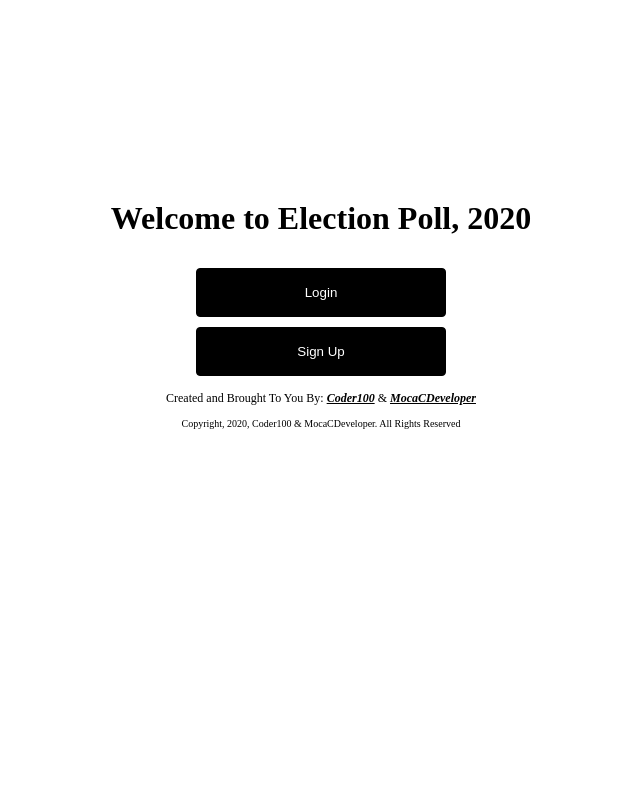
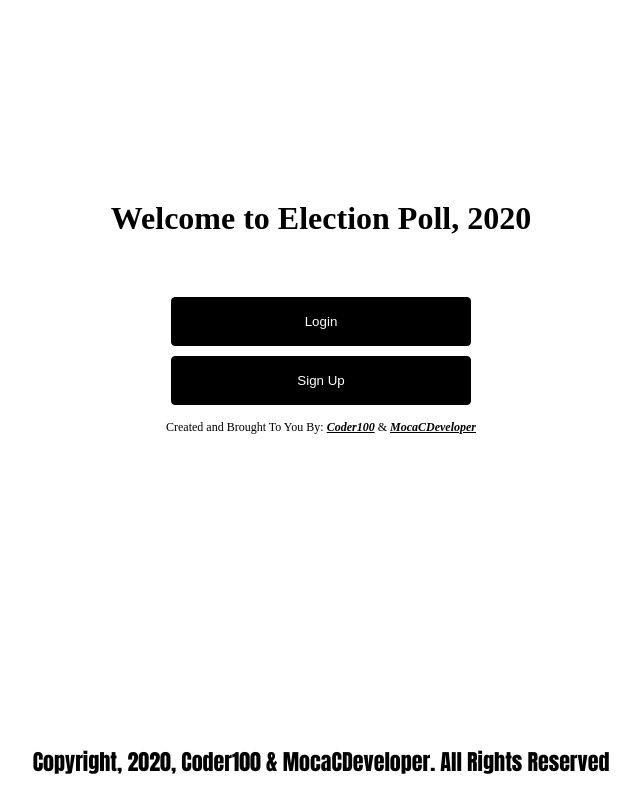
Before and after one commit to ARACADERISE/Election-Poll, a Flask app: page / in a window 1280 px wide. Shown: the whole page, without its empty margins (319-959 px from the left). Run offline with Flask 2, Linux system fonts and the light colour scheme; some libraries are stand-ins or nearby versions.

Commit message:
Touching the code up a bit

```diff
--- a/main.py
+++ b/main.py
@@ -48,7 +48,7 @@ def _home_():
                     all_.append(i)
 
                 if username_login in all_ and information[username_login] == password_login:
-                    return render_template('homepage.html', TITLE = "Election Poll App, 2020", INFORMATION = f"Yes, the one poll election app!")
+                    return render_template('homepage.html', TITLE = "Election Poll App, 2020", INFORMATION = f"Welcome to the Election Poll App, 2020. We are glad to see you, {username_login}")
                 else:
                     #username_login = None
                     if username_login in all_:
@@ -74,7 +74,7 @@ def _home_():
                     ))
                     file.close()
 
-                return render_template('homepage.html', TITLE = "Election Poll App, 2020", INFORMATION = f"Yes, the one poll election app!")
+                return render_template('homepage.html', TITLE = "Election Poll App, 2020", INFORMATION = f"Welcome to the Election Poll App, 2020. We are glad to see you, {username_signup}")
             if os.path.isfile('user_info.json'):
                 information = json.loads(open('user_info.json','r').read())
 
@@ -92,7 +92,7 @@ def _home_():
                     ))
                     file.close()
 
-                return render_template('homepage.html', TITLE = "Election Poll App, 2020", INFORMATION = f"Yes, the one poll election app!")
+                return render_template('homepage.html', TITLE = "Election Poll App, 2020", INFORMATION = f"Welcome to the Election Poll App, 2020. We are glad to see you, {username_signup}")
     except:pass
 
     return render_template('error.html', information = "An error has occured.")
--- a/static/temp.css
+++ b/static/temp.css
@@ -14,7 +14,7 @@
     transition: background .4s ease-out;
     border-radius: 4px;
     margin-top: 10px;
-    width: 250px;
+    width: 300px;
 }
 
 .first_button:hover {
@@ -33,7 +33,7 @@
     transition: background .4s ease-out;
     border-radius: 4px;
     margin-top: 10px;
-    width: 250px;
+    width: 300px;
 }
 ._button:hover {
     background-color: yellowgreen;
@@ -42,3 +42,16 @@
     transition: background .4s ease-out;
     cursor: pointer;
 }
+.bottom {
+    position: fixed;
+    left: 0;
+    bottom: 0;
+    width: 100%;
+    background-color: white;
+    color: black;
+    text-align: center;
+    font-family: 'Anton', sans-serif;
+}
+[move_down] {
+    margin-top: 50px;
+}
--- a/templates/temp.html
+++ b/templates/temp.html
@@ -5,6 +5,7 @@
         <link href="https://fonts.googleapis.com/css2?family=Cousine:wght@400;700&display=swap" rel="stylesheet">
         <link rel="stylesheet" href="https://cdnjs.cloudflare.com/ajax/libs/font-awesome/5.14.0/css/all.min.css">
         <link rel="stylesheet" href="{{ url_for('static', filename='temp.css') }}">
+        <link href="https://fonts.googleapis.com/css2?family=Anton&display=swap" rel="stylesheet">
         {% block head %}{% endblock %}
     </head>
     <body>
@@ -13,16 +14,20 @@
         <div class="center">
             <h1>{{ WELCOME_MSG }}</h1>
 
-            <!-- I am having trouble with the color transition on the button :/ -->
+            <div move_down>
                 <form action="{{ url_for('_login_page_') }}" method="POST">
                     <button class="first_button" type="submit">Login</button>
                 </form>
                 <form action="{{ url_for('_signup_page_') }}" method="POST">
                     <button class="_button" type="submit">Sign Up</button>
                 </form>
+                <p style="font-size:12px; margin-top: 15px;">Created and Brought To You By: <a href="https://repl.it/@Coder100" style="color: black;"><b><i>Coder100</i></b></a> & <a href="https://repl.it/@MocaCDeveloper" style="color:black"><b><i>MocaCDeveloper</i></b></a></p>
+            </div>
 
-            <p style="font-size:12px; margin-top: 15px;">Created and Brought To You By: <a href="https://repl.it/@Coder100" style="color: black;"><b><i>Coder100</i></b></a> & <a href="https://repl.it/@MocaCDeveloper" style="color:black"><b><i>MocaCDeveloper</i></b></a></p>
-            <p style="font-size:10px;">Copyright, 2020, Coder100 & MocaCDeveloper. All Rights Reserved</p>
+            <footer class="bottom">
+                <p style="font-size:22px;">Copyright, 2020, Coder100 & MocaCDeveloper. All Rights Reserved</p>
+            </footer>
         </div>
+
     </body>
 </html>
--- a/user_info.json
+++ b/user_info.json
@@ -1,5 +1,3 @@
 {
-  "Aidan": "adminadmin24",
-  "bob": "bob",
-  "Halie": "hbuster95"
+  "Developer": "yessir"
 }
```
Lines whose indentation alone changed are shown as unchanged.
